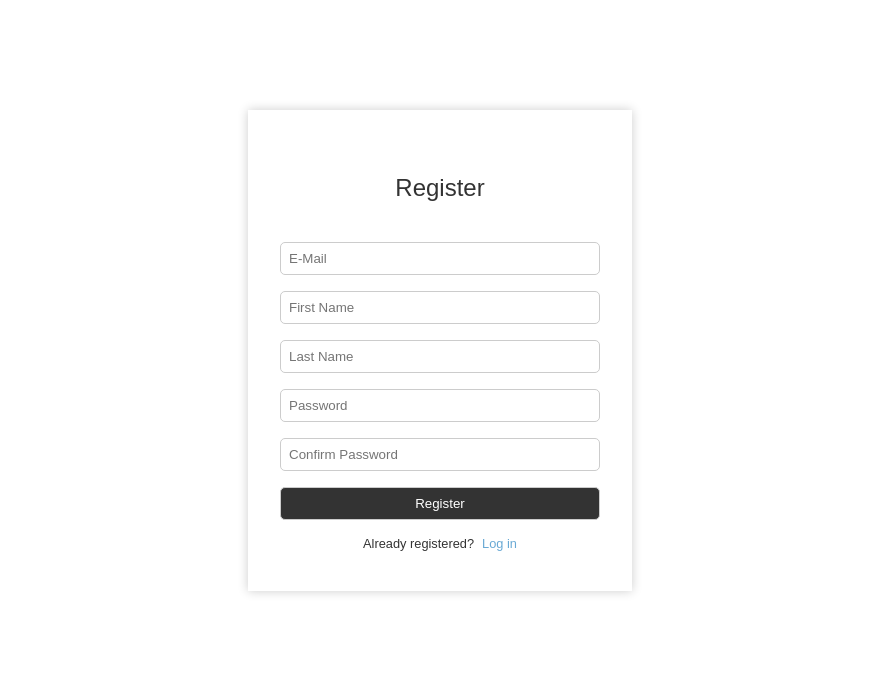
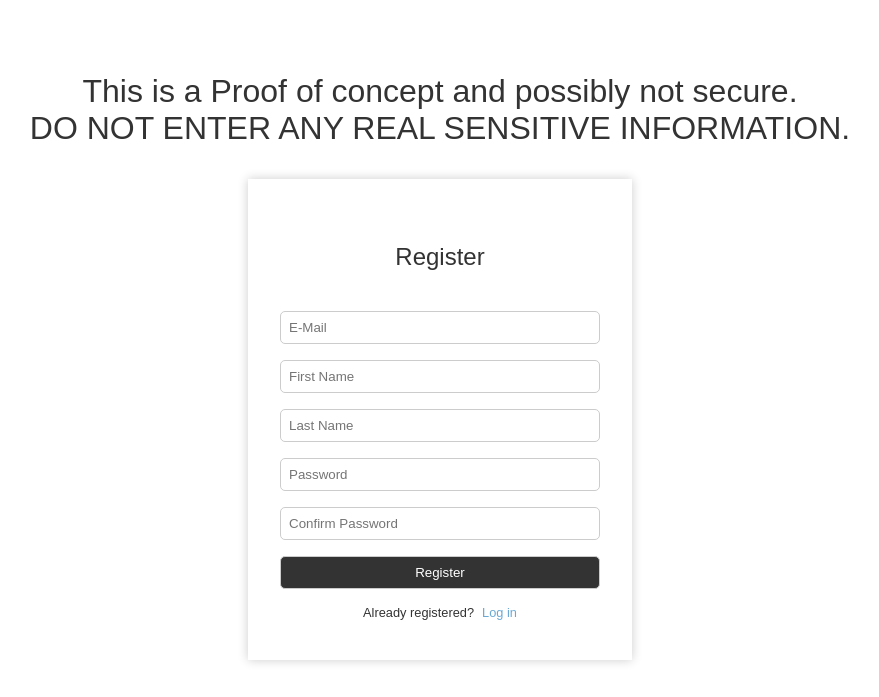
Before and after one commit to max-elia/poc-kv-auth, a website: page public/register/index.html in a window 1280 px wide. Shown: the top 697 px of the page, without its empty margins (200-1079 px from the left). Drawn offline with Linux system fonts and the light colour scheme.

Commit message:
Security notice

```diff
--- a/public/main.css
+++ b/public/main.css
@@ -38,6 +38,7 @@ form {
     justify-content: center;
     align-items: center;
     padding: 2rem;
+    color: #333;
     background-color: #fff;
     box-shadow: 0 0 10px rgba(0, 0, 0, 0.2);
     width: 30%;
--- a/public/register/index.html
+++ b/public/register/index.html
@@ -9,6 +9,10 @@
     </head>
     <body>
         <main>
+            <h1>
+                This is a Proof of concept and possibly not secure.<br />
+                DO NOT ENTER ANY REAL SENSITIVE INFORMATION.
+            </h1>
             <form action="/auth/register" method="POST" onsubmit="return validatePassword()">
                 <h2>Register</h2>
                 <input type="text" name="email" id="email" placeholder="E-Mail" required />
```
